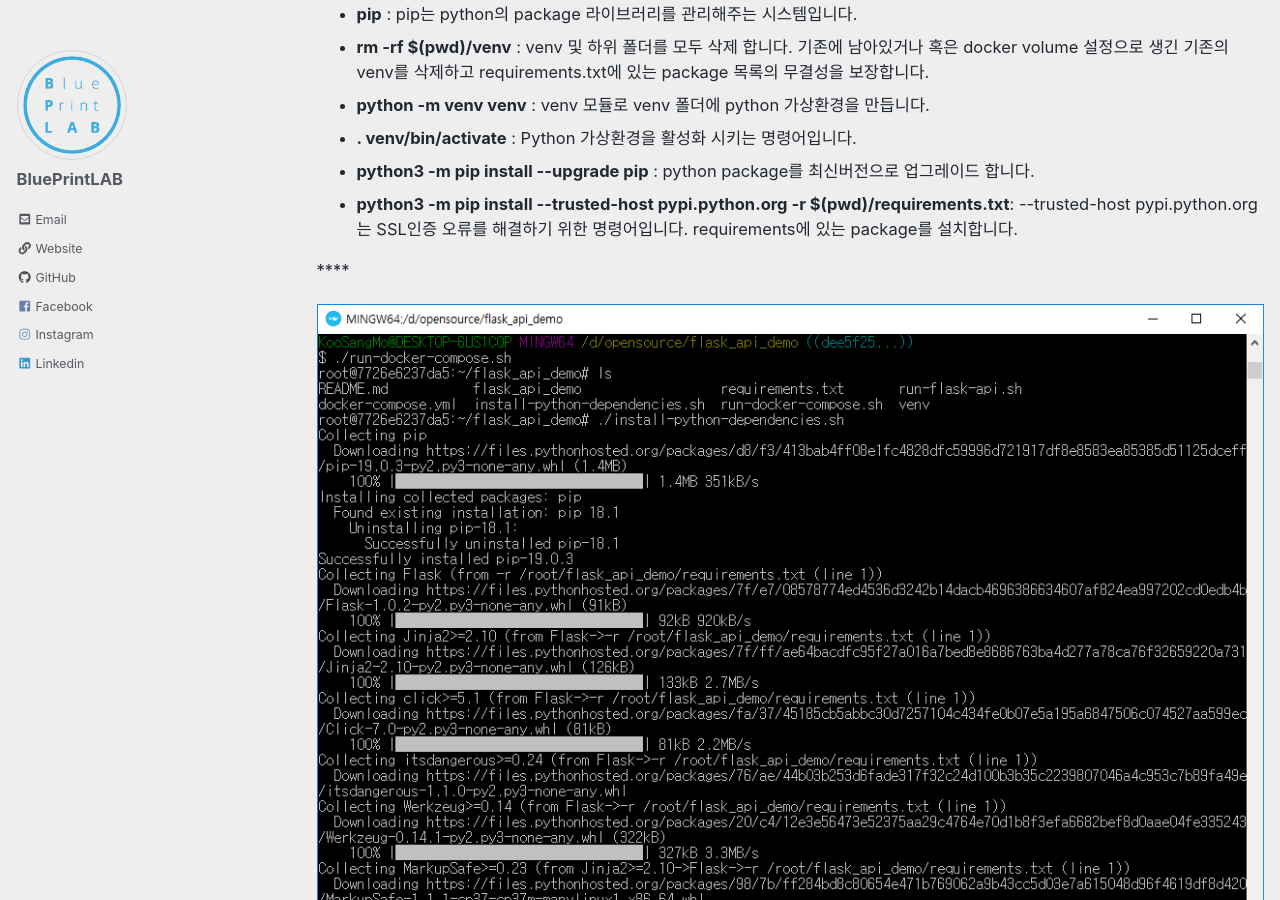
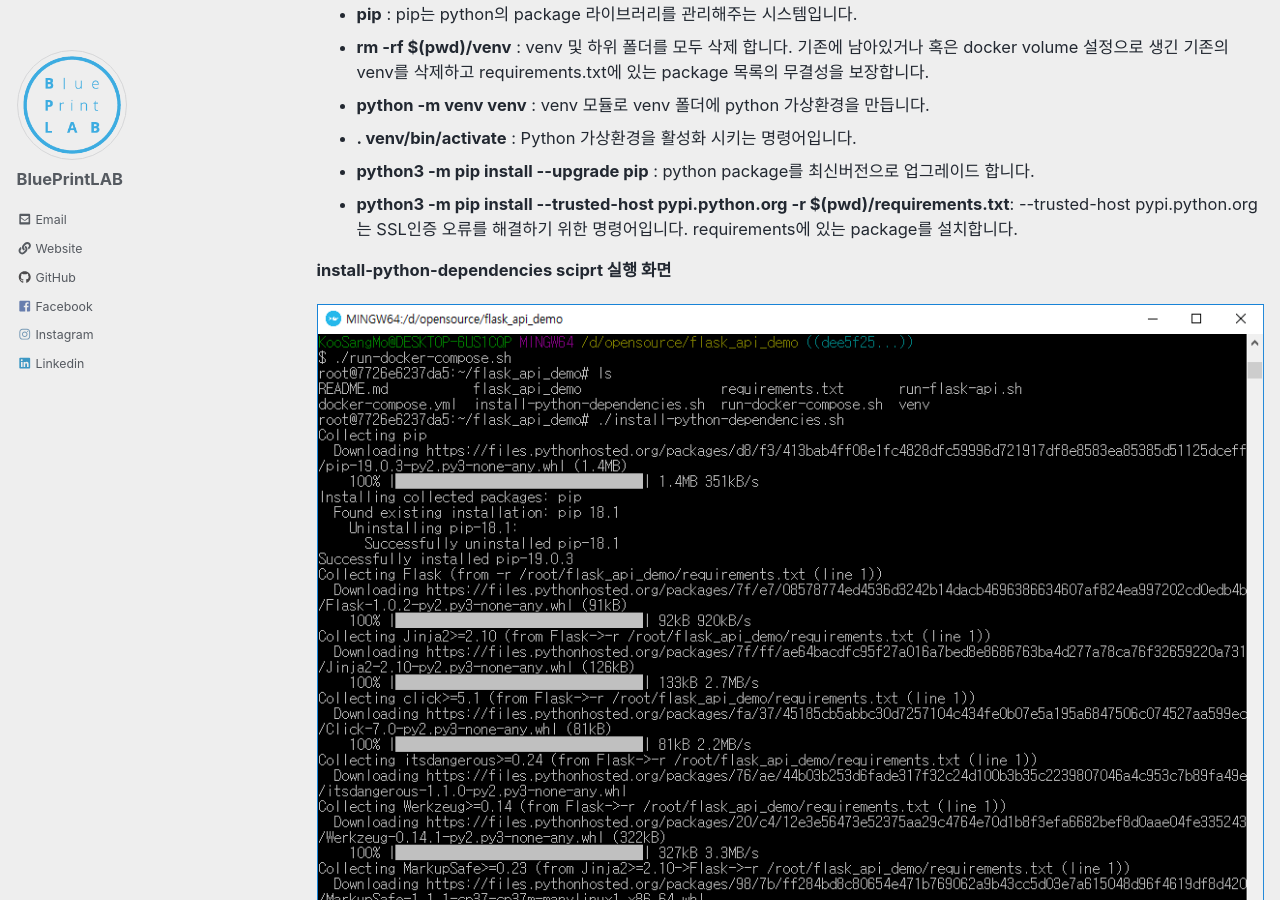
Before and after one commit to bplab/tech-blog, a Jekyll site: the page built from _posts/2019-03-17-tech_blog_flask_api_demo_1.md, in a window 1280 px wide and 900 px high, scrolled down 5126 px. Built offline with Jekyll 4.4.1, drawn with Linux system fonts in a browser that asks for light colours; cached includes are drawn as plain includes; comment, search, counter and statistics services are not loaded; some of the changed text lies outside the part shown.

Commit message:
refactoring flask_api_demo 1, 2
change image title

````diff
--- a/_posts/2019-03-17-tech_blog_flask_api_demo_1.md
+++ b/_posts/2019-03-17-tech_blog_flask_api_demo_1.md
@@ -147,7 +147,7 @@ volume의 host path의 의존성을 제거하기 위해 env 파일로 proj_path
 - *api bash* : api는 docker-compose에 설정한 service 이름입니다.
 - bash는 api service container의 bash shell을 실행시킨다는 명령어입니다.
 
-**<docker-compose 실행 화면>**
+**docker-compose 실행 화면**
 
 ![docker-compose](/assets/images/2019-03-17-tech_blog_flask_api_demo_1/docker-compose.png)
 
@@ -201,7 +201,7 @@ docker volume 설정으로 생긴 기존의 venv를 삭제하고 requirements.tx
 업그레이드 합니다.
 - **python3 -m pip install \--trusted-host pypi.python.org -r $(pwd)/requirements.txt**: \--trusted-host pypi.python.org는 SSL인증 오류를 해결하기 위한 명령어입니다. requirements에 있는 package를 설치합니다.
 
-**<install-python-dependencies sciprt 실행 화면>**
+**install-python-dependencies sciprt 실행 화면**
 
 ![install-python](/assets/images/2019-03-17-tech_blog_flask_api_demo_1/install-python.png)
 
@@ -271,7 +271,7 @@ Flask 어플리케이션의 /로 접속하게 되면 hello_world() 함수의 ret
 이번 포스팅에서는 실행관련 command를 모두 script화 한 것을 확인할 수 있습니다.
 그러면 script 작성을 이어서 해보도록 하겠습니다.
 
-- **run-flask-api scirpt 예제**
+**run-flask-api scirpt 예제**
 
 ```
 #!/bin/sh
@@ -297,7 +297,7 @@ flask 애플리케이션은 host 값을 default 값으로 실행시켰을시 127
 즉, localhost:5000을 갖는데 docker container 외부에서 접근을 허용하기 위해 0.0.0.0으로
 지정해줍니다.
 
-**<run-flask-api script 화면>**
+**run-flask-api script 화면**
 
 ![flask-run](/assets/images/2019-03-17-tech_blog_flask_api_demo_1/flask-run.png)
 
@@ -305,7 +305,7 @@ flask 애플리케이션은 host 값을 default 값으로 실행시켰을시 127
 주소인 192.168.99.100:5000에 접속 합니다.
 docker for mac, window 는 localhost:5000으로 접속 가능합니다.
 
-**<Flask app 실행 화면>**
+**Flask app 실행 화면**
 
 ![flask-app](/assets/images/2019-03-17-tech_blog_flask_api_demo_1/flask-app.png)
 
````
Also changed, not shown: _drafts/2019-03-24-tech_blog_flask_api_demo_2.md (+2 -2 lines).
